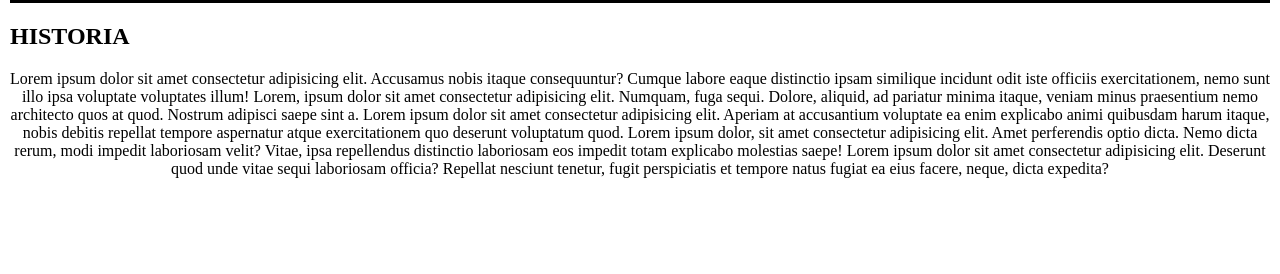
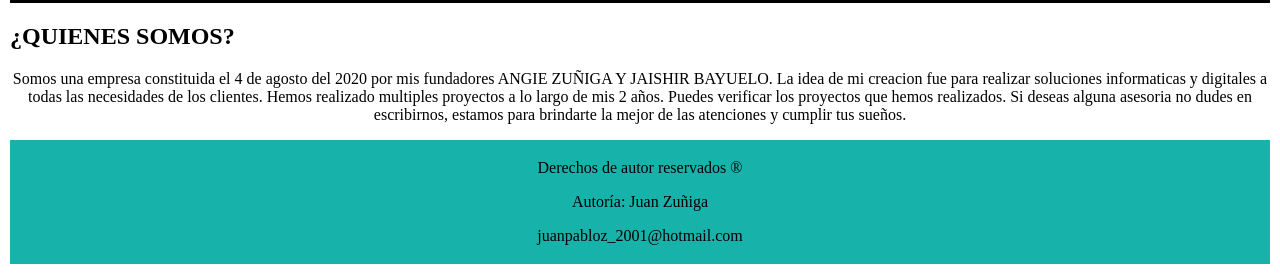
Before and after one commit to juanzu17/coderhouse-final, a website: page NOSOTROS.html in a window 1280 px wide. Shown: the part 548-822 px from the top of the page. Before the commit the page ends 800 px from the top, so only its background shows below. Drawn offline with Linux system fonts and the light colour scheme.

Commit message:
Nuevo mensaje

```diff
--- a/NOSOTROS.html
+++ b/NOSOTROS.html
@@ -28,10 +28,17 @@
        </section>
     </header>
 <section>
-    <article> <h2>HISTORIA</h2>
-        <P>Lorem ipsum dolor sit amet consectetur adipisicing elit. Accusamus nobis itaque consequuntur? Cumque labore eaque distinctio ipsam similique incidunt odit iste officiis exercitationem, nemo sunt illo ipsa voluptate voluptates illum! Lorem, ipsum dolor sit amet consectetur adipisicing elit. Numquam, fuga sequi. Dolore, aliquid, ad pariatur minima itaque, veniam minus praesentium nemo architecto quos at quod. Nostrum adipisci saepe sint a. Lorem ipsum dolor sit amet consectetur adipisicing elit. Aperiam at accusantium voluptate ea enim explicabo animi quibusdam harum itaque, nobis debitis repellat tempore aspernatur atque exercitationem quo deserunt voluptatum quod. Lorem ipsum dolor, sit amet consectetur adipisicing elit. Amet perferendis optio dicta. Nemo dicta rerum, modi impedit laboriosam velit? Vitae, ipsa repellendus distinctio laboriosam eos impedit totam explicabo molestias saepe! Lorem ipsum dolor sit amet consectetur adipisicing elit. Deserunt quod unde vitae sequi laboriosam officia? Repellat nesciunt tenetur, fugit perspiciatis et tempore natus fugiat ea eius facere, neque, dicta expedita?</P>
-
+    <article> <h2>¿QUIENES SOMOS?</h2>
+     <p>
+         Somos una empresa constituida el 4 de agosto del 2020 por mis fundadores ANGIE ZUÑIGA Y JAISHIR BAYUELO. La idea de mi creacion fue para realizar soluciones informaticas y digitales a todas las necesidades de los clientes. Hemos realizado multiples proyectos a lo largo de mis 2 años. Puedes verificar los proyectos que hemos realizados.
+         Si deseas alguna asesoria no dudes en escribirnos, estamos para brindarte la mejor de las atenciones y cumplir tus sueños.
+     </p>
     </article>
 </section>
+<footer>
+    <p>Derechos de autor reservados ®</p>
+    <p>Autoría: Juan Zuñiga</p>
+    <P>juanpabloz_2001@hotmail.com</P>
+  </footer>
 </body>
 </html>
--- a/css/index.css
+++ b/css/index.css
@@ -288,3 +288,11 @@ input[type=submit]:hover {
     border-radius: 5px;
     background-color: #f2f2f2;
     padding: 10px; } }
+
+
+    footer {
+      text-align: center;
+      padding: 3px;
+      background-color: #17B3AA;
+      color: #000000;
+    }
```
Also changed, not shown: CONTACTO.html (+5 -9 lines), PROYECTOS.html (+8 -2 lines), SERVICIOS.html (+4 -2 lines), index.html (+5 -3 lines).
